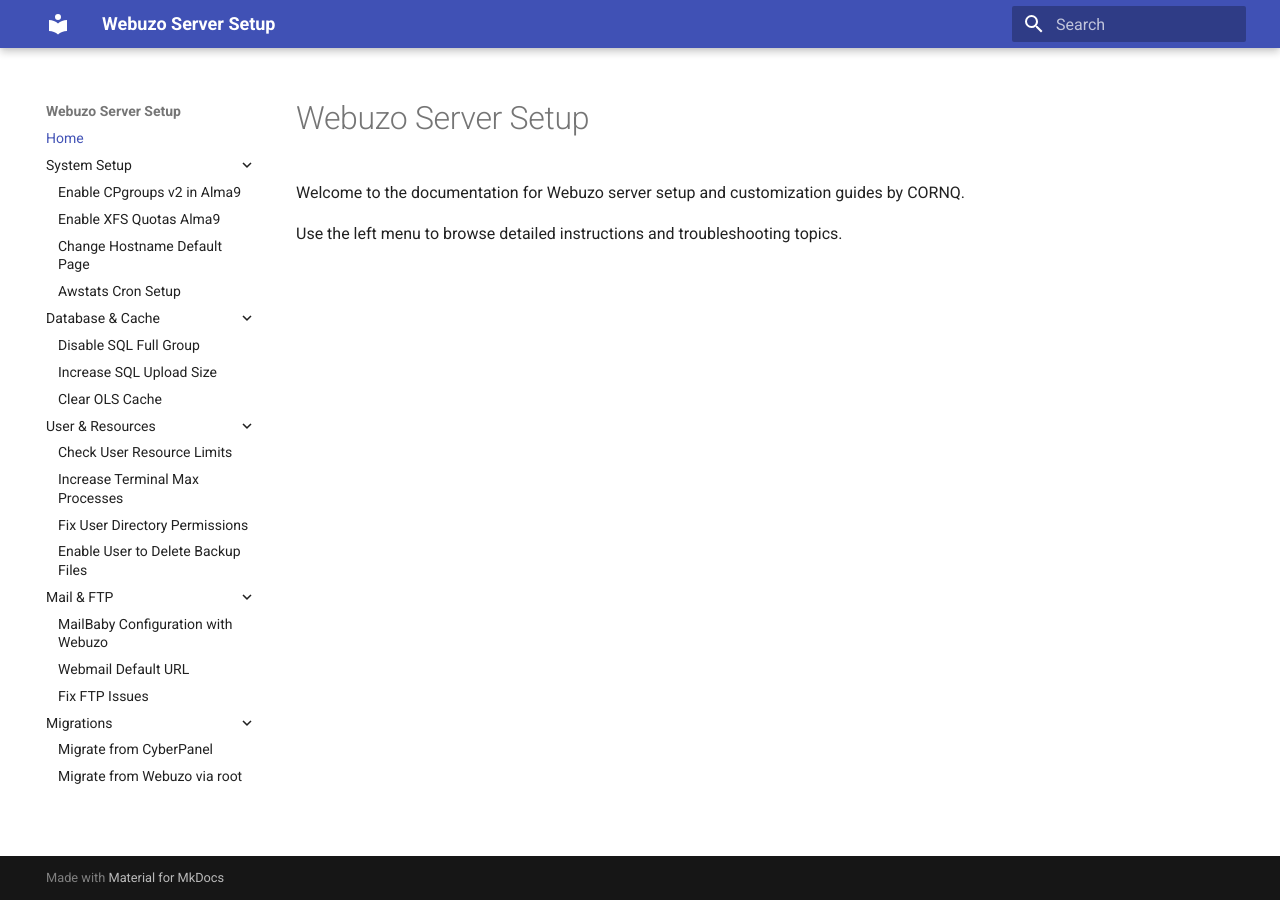
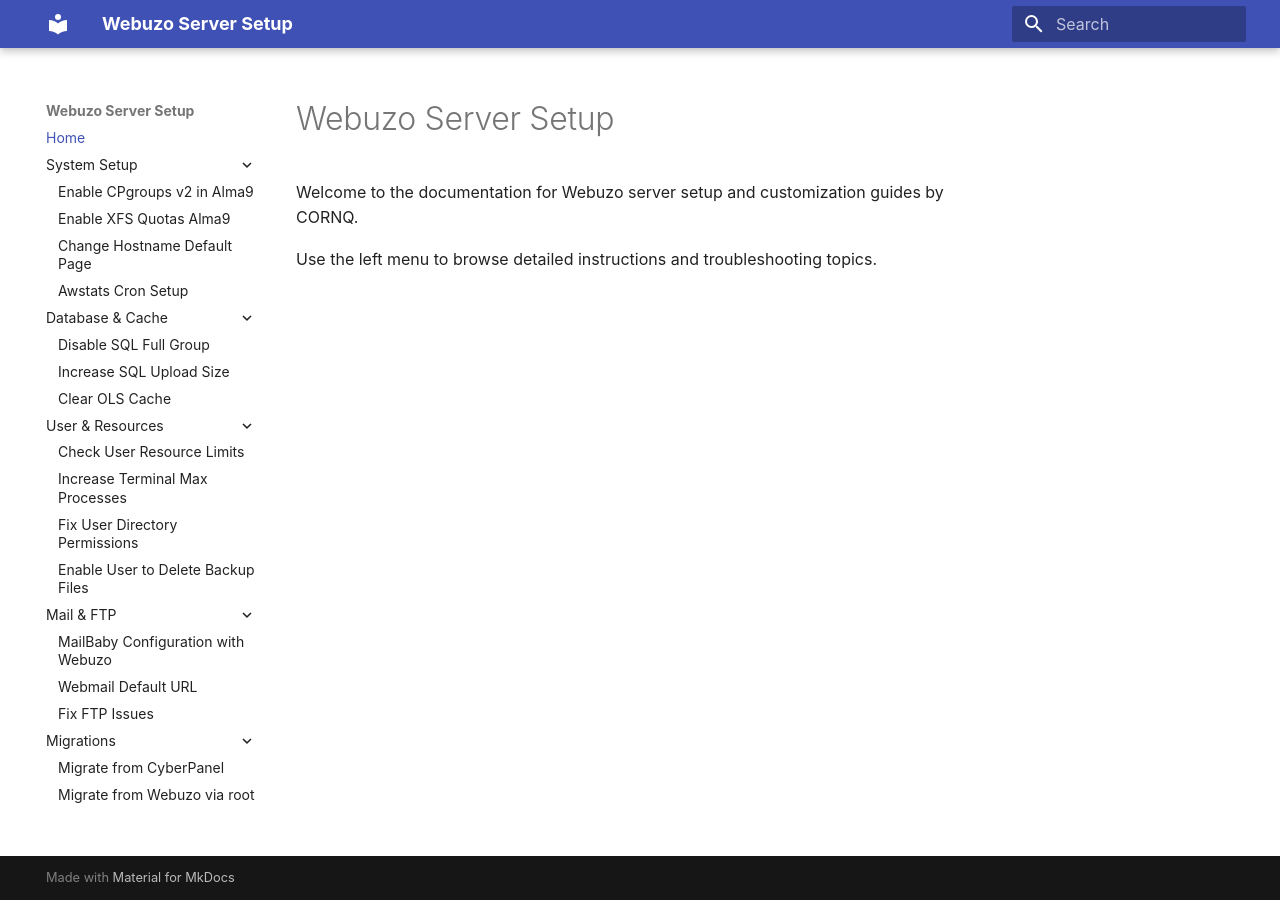
Before and after one commit to cornQ/webuzo-server-setup, an MkDocs documentation site: the page built from docs/index.md, in a window 1280 px wide. Built offline with MkDocs 1.6.1 and Material for MkDocs 9.7.7, drawn with Linux system fonts in a browser that asks for light colours; some web fonts are replaced.

Commit message:
Update mkdocs.yml

```diff
--- a/mkdocs.yml
+++ b/mkdocs.yml
@@ -11,6 +11,13 @@
     - content.code.copy
     - search.suggest
     - search.highlight
+  custom_dir: docs
+  font:
+    text: Nanuto
+  language: en
+
+extra_css:
+  - css/extra.css
 
 plugins:
   - search
```
